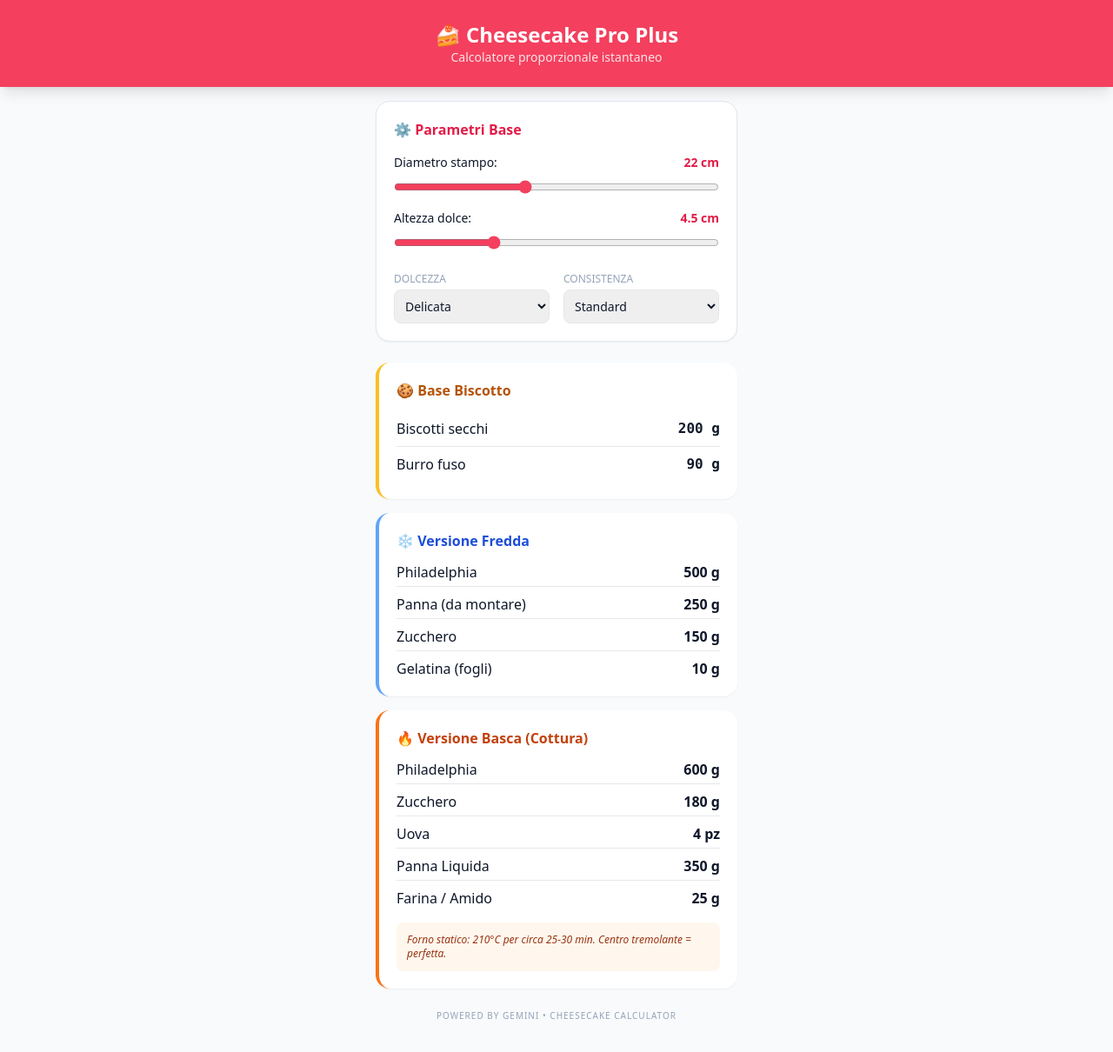
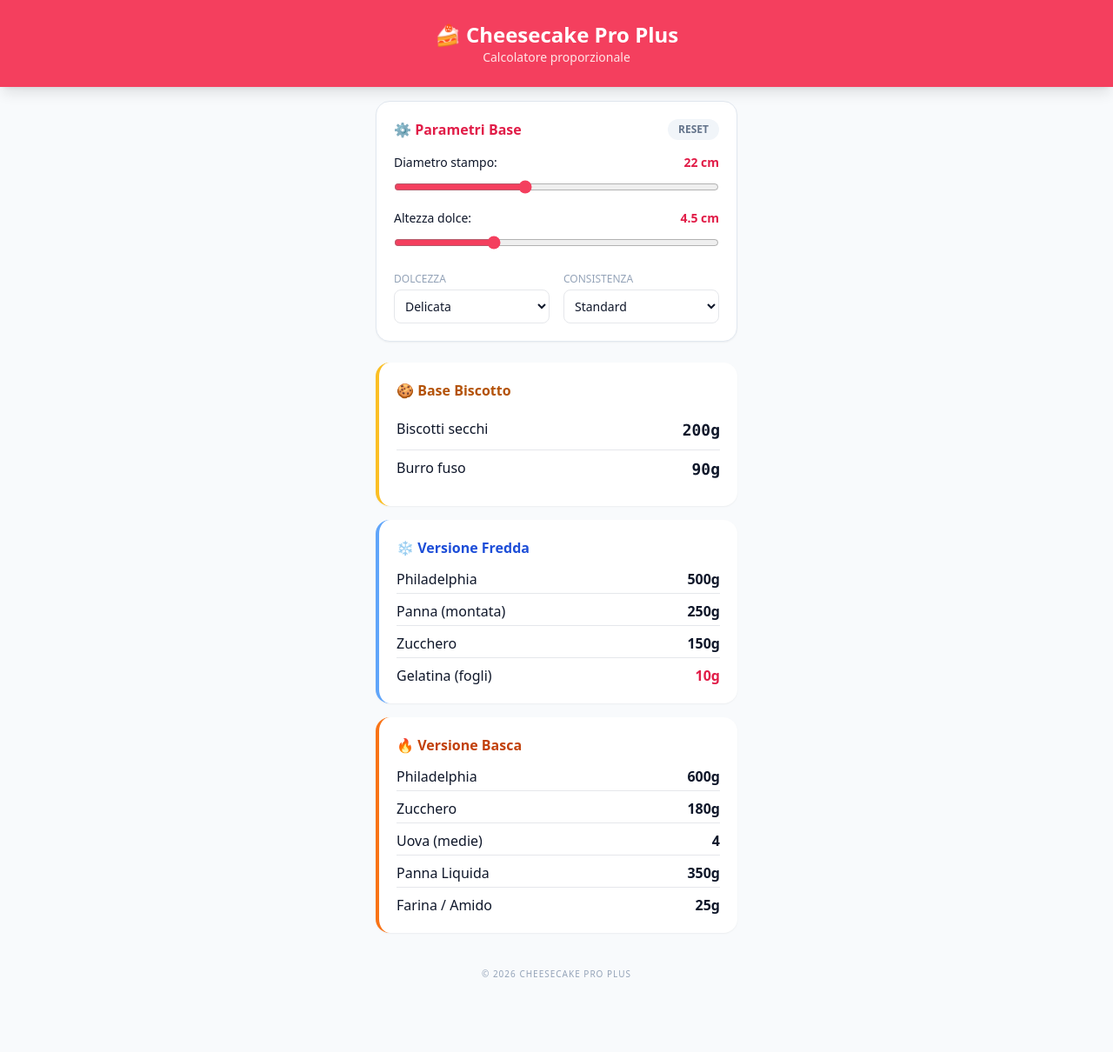
Before and after one commit to steinerized/cucina, a plain HTML site: page index.html in a window 1280 px wide. Shown: the whole page at 87% size. After the commit the page ends 1184 px from the top, so only its background shows below. Drawn offline with nearby package versions, Linux system fonts and the light colour scheme.

Commit message:
Refactor input models and improve layout

```diff
--- a/index.html
+++ b/index.html
@@ -8,42 +8,47 @@
     <script defer src="https://unpkg.com/alpinejs@3.x.x/dist/cdn.min.js"></script>
     <style>
         [x-cloak] { display: none !important; }
-        input[type="range"] { height: 8px; border-radius: 5px; background: #e5e7eb; outline: none; transition: background 0.2s; }
+        input[type="range"] { height: 8px; border-radius: 5px; background: #e5e7eb; outline: none; }
     </style>
 </head>
 <body class="bg-slate-50 text-slate-900 font-sans pb-10" x-data="calculator()">
 
     <header class="bg-rose-500 text-white p-6 shadow-lg sticky top-0 z-10">
         <h1 class="text-2xl font-bold text-center">🍰 Cheesecake Pro Plus</h1>
-        <p class="text-center text-rose-100 text-sm">Calcolatore proporzionale istantaneo</p>
+        <p class="text-center text-rose-100 text-sm">Calcolatore proporzionale</p>
     </header>
 
     <main class="max-w-md mx-auto p-4 space-y-6">
 
         <section class="bg-white p-5 rounded-2xl shadow-sm border border-slate-200 space-y-4">
-            <h2 class="font-bold text-rose-600 flex items-center gap-2">
-                ⚙️ Parametri Base
-            </h2>
+            <div class="flex justify-between items-center">
+                <h2 class="font-bold text-rose-600 flex items-center gap-2">
+                    ⚙️ Parametri Base
+                </h2>
+                <button @click="reset()" class="text-xs bg-slate-100 hover:bg-slate-200 text-slate-500 font-bold py-1 px-3 rounded-full transition-colors">
+                    RESET
+                </button>
+            </div>
 
             <div class="space-y-4">
                 <div>
                     <label class="flex justify-between text-sm font-medium mb-1">
                         Diametro stampo: <span class="text-rose-600 font-bold" x-text="diametro + ' cm'"></span>
                     </label>
-                    <input type="range" min="10" max="40" step="1" x-model="diametro" class="w-full accent-rose-500">
+                    <input type="range" min="10" max="40" step="1" x-model.number="diametro" class="w-full accent-rose-500">
                 </div>
 
                 <div>
                     <label class="flex justify-between text-sm font-medium mb-1">
                         Altezza dolce: <span class="text-rose-600 font-bold" x-text="altezza + ' cm'"></span>
                     </label>
-                    <input type="range" min="3" max="8" step="0.5" x-model="altezza" class="w-full accent-rose-500">
+                    <input type="range" min="3" max="8" step="0.5" x-model.number="altezza" class="w-full accent-rose-500">
                 </div>
 
                 <div class="grid grid-cols-2 gap-4 pt-2">
                     <div>
                         <label class="block text-xs font-medium uppercase text-slate-400 mb-1">Dolcezza</label>
-                        <select x-model="dolcezza" class="w-full border rounded-lg p-2 text-sm">
+                        <select x-model.number="dolcezza" class="w-full border rounded-lg p-2 text-sm bg-white">
                             <option value="0.25">Delicata</option>
                             <option value="0.30">Equilibrata</option>
                             <option value="0.35">Intensa</option>
@@ -51,8 +56,8 @@
                     </div>
                     <div>
                         <label class="block text-xs font-medium uppercase text-slate-400 mb-1">Consistenza</label>
-                        <select x-model="consistenza" class="w-full border rounded-lg p-2 text-sm">
-                            <option value="0.3">Molto Cremosa</option>
+                        <select x-model.number="consistenza" class="w-full border rounded-lg p-2 text-sm bg-white">
+                            <option value="0.3">Cremosa</option>
                             <option value="0.6">Standard</option>
                             <option value="1.0">Compatta</option>
                         </select>
@@ -62,58 +67,56 @@
         </section>
 
         <div class="space-y-4">
-
             <section class="bg-white p-5 rounded-2xl shadow-sm border-l-4 border-amber-400">
-                <h3 class="font-bold mb-3 flex items-center gap-2 text-amber-700">🍪 Base Biscotto</h3>
-                <div class="flex justify-between border-b py-2">
-                    <span>Biscotti secchi</span>
-                    <span class="font-mono font-bold" x-text="res.biscotti + ' g'"></span>
-                </div>
-                <div class="flex justify-between py-2">
-                    <span>Burro fuso</span>
-                    <span class="font-mono font-bold" x-text="res.burro + ' g'"></span>
-                </div>
+                <h3 class="font-bold mb-3 text-amber-700">🍪 Base Biscotto</h3>
+                <div class="flex justify-between border-b py-2"><span>Biscotti secchi</span><span class="font-mono font-bold text-lg" x-text="res.biscotti + 'g'"></span></div>
+                <div class="flex justify-between py-2"><span>Burro fuso</span><span class="font-mono font-bold text-lg" x-text="res.burro + 'g'"></span></div>
             </section>
 
             <section class="bg-white p-5 rounded-2xl shadow-sm border-l-4 border-blue-400">
-                <h3 class="font-bold mb-3 flex items-center gap-2 text-blue-700">❄️ Versione Fredda</h3>
-                <div class="space-y-2 text-sm md:text-base">
-                    <div class="flex justify-between border-b pb-1"><span>Philadelphia</span> <span x-text="res.fredda.philadelphia + ' g'" class="font-bold"></span></div>
-                    <div class="flex justify-between border-b pb-1"><span>Panna (da montare)</span> <span x-text="res.fredda.panna + ' g'" class="font-bold"></span></div>
-                    <div class="flex justify-between border-b pb-1"><span>Zucchero</span> <span x-text="res.fredda.zucchero + ' g'" class="font-bold"></span></div>
-                    <div class="flex justify-between"><span>Gelatina (fogli)</span> <span x-text="res.fredda.gelatina + ' g'" class="font-bold"></span></div>
+                <h3 class="font-bold mb-3 text-blue-700">❄️ Versione Fredda</h3>
+                <div class="space-y-2">
+                    <div class="flex justify-between border-b pb-1"><span>Philadelphia</span> <span x-text="res.fredda.philadelphia + 'g'" class="font-bold"></span></div>
+                    <div class="flex justify-between border-b pb-1"><span>Panna (montata)</span> <span x-text="res.fredda.panna + 'g'" class="font-bold"></span></div>
+                    <div class="flex justify-between border-b pb-1"><span>Zucchero</span> <span x-text="res.fredda.zucchero + 'g'" class="font-bold"></span></div>
+                    <div class="flex justify-between"><span>Gelatina (fogli)</span> <span x-text="res.fredda.gelatina + 'g'" class="font-bold text-rose-600"></span></div>
                 </div>
             </section>
 
             <section class="bg-white p-5 rounded-2xl shadow-sm border-l-4 border-orange-500">
-                <h3 class="font-bold mb-3 flex items-center gap-2 text-orange-700">🔥 Versione Basca (Cottura)</h3>
-                <div class="space-y-2 text-sm md:text-base">
-                    <div class="flex justify-between border-b pb-1"><span>Philadelphia</span> <span x-text="res.basca.philadelphia + ' g'" class="font-bold"></span></div>
-                    <div class="flex justify-between border-b pb-1"><span>Zucchero</span> <span x-text="res.basca.zucchero + ' g'" class="font-bold"></span></div>
-                    <div class="flex justify-between border-b pb-1"><span>Uova</span> <span x-text="res.basca.uova + ' pz'" class="font-bold"></span></div>
-                    <div class="flex justify-between border-b pb-1"><span>Panna Liquida</span> <span x-text="res.basca.panna + ' g'" class="font-bold"></span></div>
-                    <div class="flex justify-between"><span>Farina / Amido</span> <span x-text="res.basca.farina + ' g'" class="font-bold"></span></div>
-                </div>
-                <div class="mt-4 p-3 bg-orange-50 rounded-lg text-xs text-orange-800 italic">
-                    Forno statico: 210°C per circa 25-30 min. Centro tremolante = perfetta.
+                <h3 class="font-bold mb-3 text-orange-700">🔥 Versione Basca</h3>
+                <div class="space-y-2">
+                    <div class="flex justify-between border-b pb-1"><span>Philadelphia</span> <span x-text="res.basca.philadelphia + 'g'" class="font-bold"></span></div>
+                    <div class="flex justify-between border-b pb-1"><span>Zucchero</span> <span x-text="res.basca.zucchero + 'g'" class="font-bold"></span></div>
+                    <div class="flex justify-between border-b pb-1"><span>Uova (medie)</span> <span x-text="res.basca.uova" class="font-bold"></span></div>
+                    <div class="flex justify-between border-b pb-1"><span>Panna Liquida</span> <span x-text="res.basca.panna + 'g'" class="font-bold"></span></div>
+                    <div class="flex justify-between"><span>Farina / Amido</span> <span x-text="res.basca.farina + 'g'" class="font-bold"></span></div>
                 </div>
             </section>
         </div>
 
-        <p class="text-center text-[10px] text-slate-400 uppercase tracking-widest">Powered by Gemini • Cheesecake Calculator</p>
+        <p class="text-center text-[10px] text-slate-400 uppercase tracking-widest pt-4">© 2026 Cheesecake Pro Plus</p>
     </main>
 
     <script>
         function calculator() {
             return {
+                // Valori di default
                 diametro: 22,
                 altezza: 4.5,
-                dolcezza: 0.3,
+                dolcezza: 0.30,
                 consistenza: 0.6,
 
+                reset() {
+                    this.diametro = 22;
+                    this.altezza = 4.5;
+                    this.dolcezza = 0.30;
+                    this.consistenza = 0.6;
+                },
+
                 get res() {
-                    // Calcolo fattore di scala basato sul volume (V = pi * r^2 * h)
-                    const r_ref = 11; // Riferimento 22cm
+                    // Costanti di calcolo
+                    const r_ref = 11;
                     const h_ref = 4.5;
                     const vol_ref = Math.PI * Math.pow(r_ref, 2) * h_ref;
 
@@ -128,12 +131,13 @@
                             philadelphia: Math.round(500 * scala),
                             panna: Math.round(250 * scala),
                             zucchero: Math.round(500 * scala * this.dolcezza),
-                            gelatina: Math.round(10 * scala * (this.consistenza + 0.4))
+                            // Calcolo gelatina corretto per evitare string concatenations
+                            gelatina: Math.round(10 * scala * (Number(this.consistenza) + 0.4))
                         },
                         basca: {
                             philadelphia: Math.round(600 * scala),
                             zucchero: Math.round(600 * scala * this.dolcezza),
-                            uova: Math.round(4 * scala),
+                            uova: Math.max(1, Math.round(4 * scala)),
                             panna: Math.round(350 * scala),
                             farina: Math.round(25 * scala)
                         }
```
